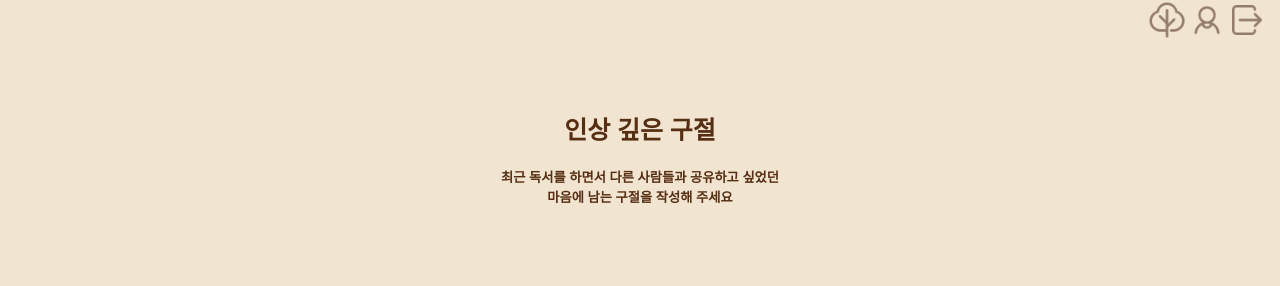
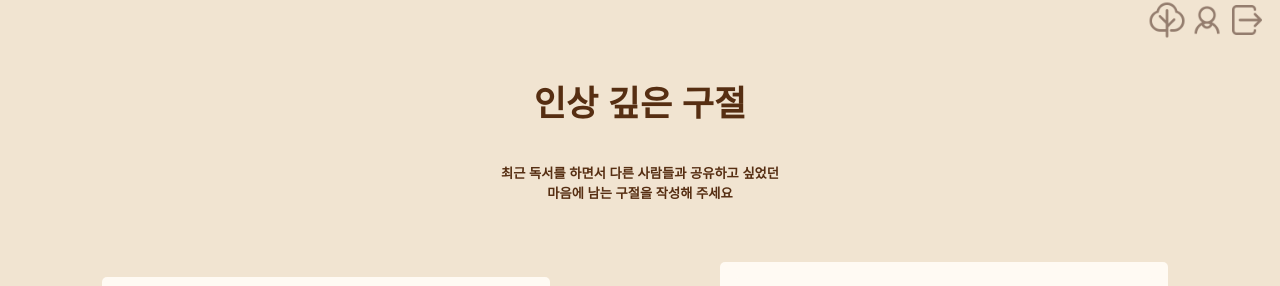
Before and after one commit to hyerim1127/Tree, a React (Create React App) app in the folder src/main/frontend/: page /board/bookSave in a window 1280 px wide. Shown: the top 286 px of the page. Built offline with nearby package versions, Linux system fonts and the light colour scheme.

Commit message:
style - css 수정

```diff
--- a/src/main/frontend/src/WriteImpression.jsx
+++ b/src/main/frontend/src/WriteImpression.jsx
@@ -89,8 +89,8 @@ const WriteImpression = () => {
               </inline>
           </div>
           <center>
-              <div className="wi-descriptionPhrase">
-                  <h1>인상 깊은 구절</h1>
+              <div>
+                  <h1 className="wi-descriptionPhrase">인상 깊은 구절</h1>
                   <h5>최근 독서를 하면서 다른 사람들과 공유하고 싶었던<br /> 마음에 남는 구절을 작성해 주세요</h5>
               </div>
           </center>
--- a/src/main/frontend/src/writeImpression.css
+++ b/src/main/frontend/src/writeImpression.css
@@ -17,7 +17,8 @@
     width:5vh;
 }
 .wi-descriptionPhrase {
-    padding: 50px;
+    padding: 25px;
+    font-size: 35px;
     color: #562E12;
     text-align: center;
 }
@@ -64,6 +65,7 @@
     outline:none;
     border:none;
     border-radius: 5px;
+    width:100%;
     height : 3vh;
     background-color: #FFFAF3;
     vertical-align: center;
```
